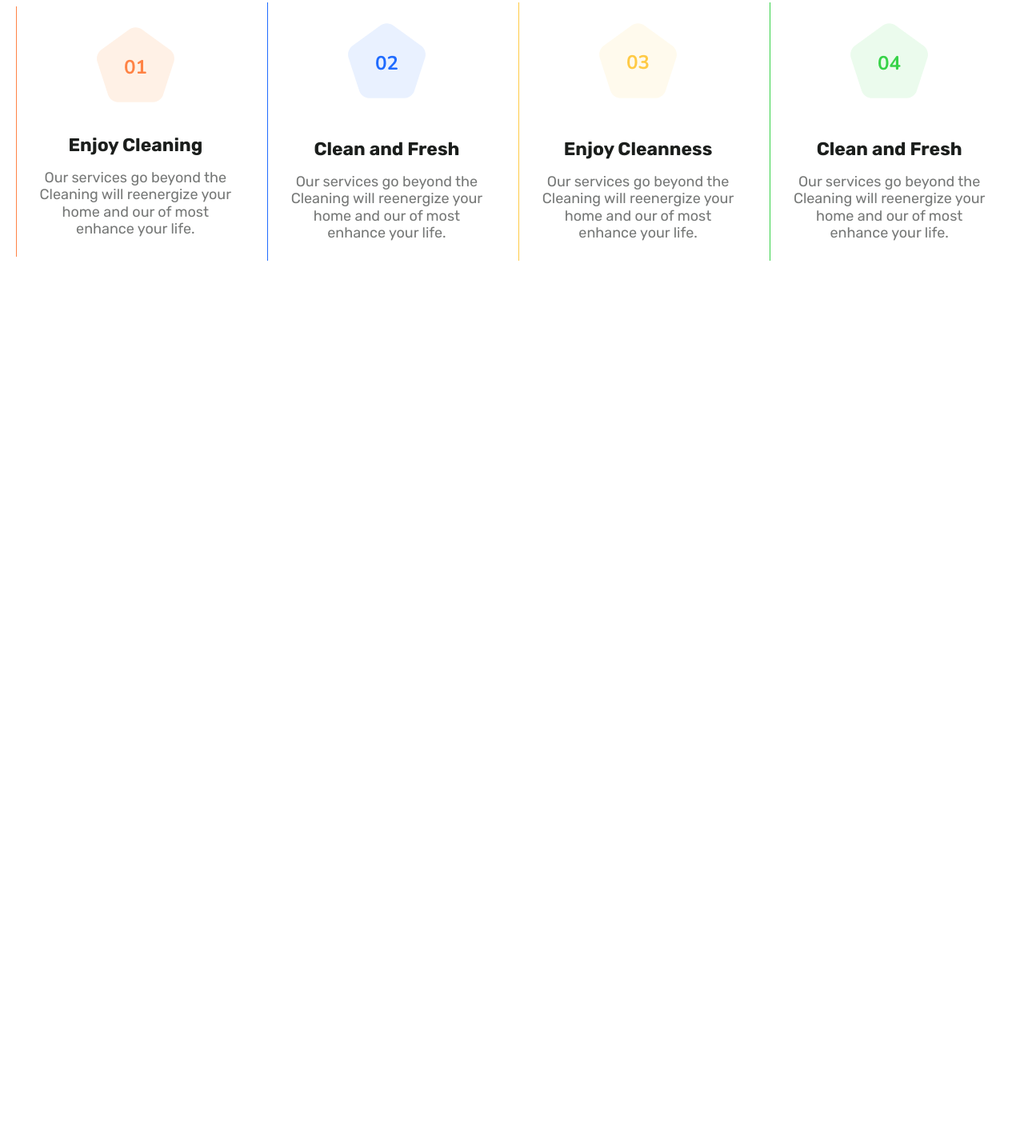
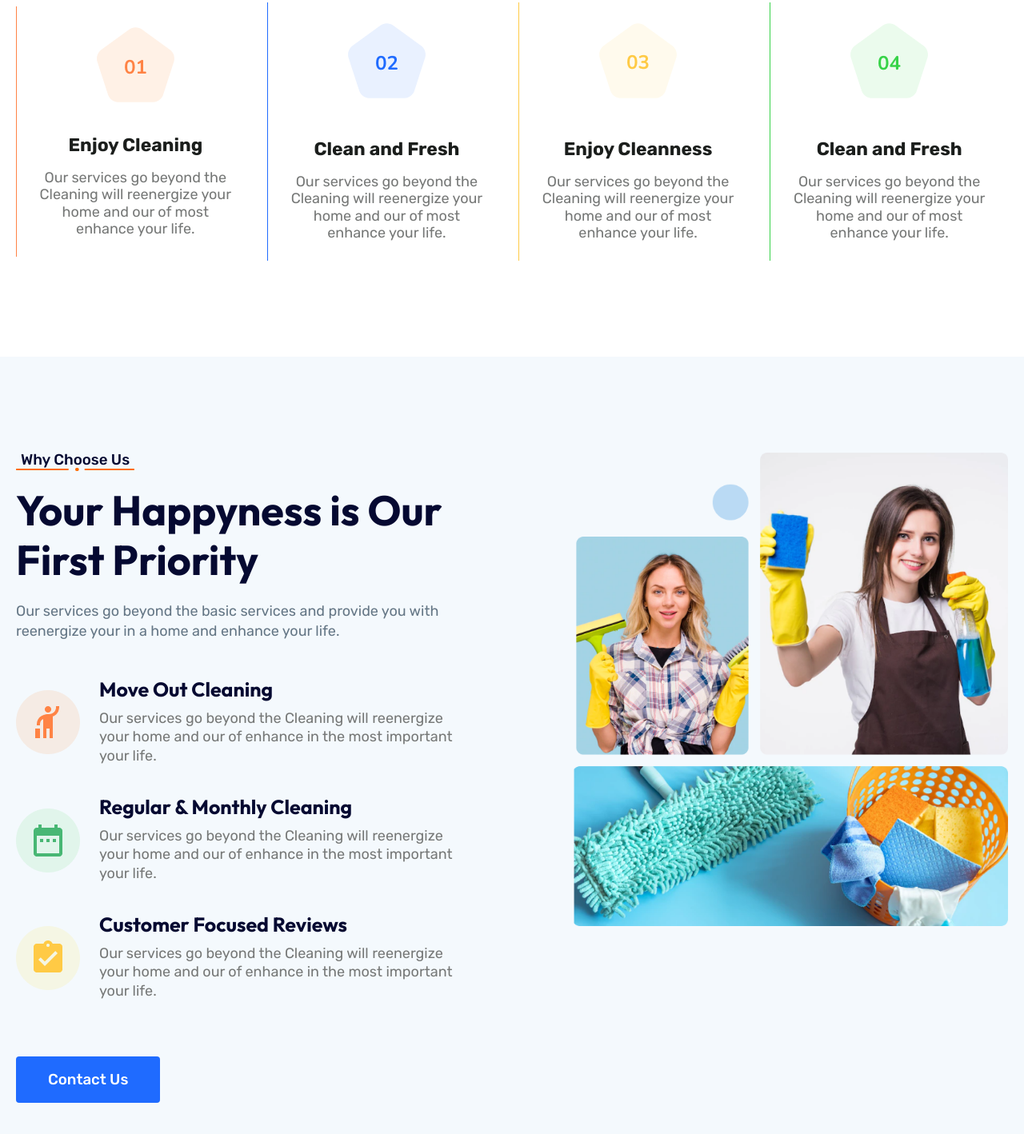
Before and after one commit to IvanZubrei/cleaning-service, a plain HTML site: page index.html in a window 1280 px wide. Shown: the part 2772-4190 px from the top of the page at 80% size. Before the commit the page ends 3098 px from the top, so only its background shows below. Drawn offline with Linux system fonts and the light colour scheme.

Commit message:
add section choose

```diff
--- a/css/style.css
+++ b/css/style.css
@@ -405,3 +405,59 @@ body{
   font-weight: 700;
   margin: 40px 0 16px 0;
 }
+
+.choose{
+  background-color: #F4F9FD;
+  padding: 120px 0;
+}
+
+.chose__wrapper{
+  display: flex;
+  justify-content: space-between;
+}
+
+.choose__inner{
+  width: 50%;
+}
+
+.choose__illustration{
+  width: 100%;
+}
+
+.choose__title{
+  width: 100%;
+}
+
+.choose__subtitle{
+  width: 95%;
+}
+
+.choose__list{
+  margin-bottom: 70px;
+}
+
+.choose__item{
+  display: flex;
+  align-items: center;
+}
+
+.choose__item:not(:last-child){
+  margin-bottom: 40px;
+}
+
+.choose__text-subject{
+  color: #050931;
+  font-size: calc(var(--index) * 1.2);
+  font-weight: 600;
+  font-family: 'Outfit', sans-serif;
+  margin-bottom: 12px;
+}
+
+.choose__text-subtitle{
+  line-height: 1.3;
+  width: 90%;
+}
+
+.choose__icon{
+  margin-right: 24px;
+}
--- a/index.html
+++ b/index.html
@@ -185,24 +185,74 @@
       <li class="process__item">
         <img src="pictures/icons/orange-pentagon.png" alt="Step icon">
         <h4 class="process__subject">Enjoy Cleaning</h4>
-        <p class="process__subtitle">Our services go beyond the Cleaning will reenergize your home and our of most enhance your life.</p>
+        <p class="process__subtitle">Our services go beyond the Cleaning will reenergize your home and our of most
+          enhance your life.</p>
       </li>
       <li class="process__item">
         <img src="pictures/icons/blue-pentagon.png" alt="Step icon">
         <h4 class="process__subject">Clean and Fresh</h4>
-        <p class="process__subtitle">Our services go beyond the Cleaning will reenergize your home and our of most enhance your life.</p>
+        <p class="process__subtitle">Our services go beyond the Cleaning will reenergize your home and our of most
+          enhance your life.</p>
       </li>
       <li class="process__item">
         <img src="pictures/icons/yellow-pentagon.png" alt="Step icon">
         <h4 class="process__subject">Enjoy Cleanness</h4>
-        <p class="process__subtitle">Our services go beyond the Cleaning will reenergize your home and our of most enhance your life.</p>
+        <p class="process__subtitle">Our services go beyond the Cleaning will reenergize your home and our of most
+          enhance your life.</p>
       </li>
       <li class="process__item">
         <img src="pictures/icons/green-pentagon.png" alt="Step icon">
         <h4 class="process__subject">Clean and Fresh</h4>
-        <p class="process__subtitle">Our services go beyond the Cleaning will reenergize your home and our of most enhance your life.</p>
+        <p class="process__subtitle">Our services go beyond the Cleaning will reenergize your home and our of most
+          enhance your life.</p>
       </li>
     </ul>
+  </section>
+  <section class="choose">
+    <div class="chose__wrapper container">
+      <div class="choose__inner">
+        <div class="section__title choose__title">
+          <p class="section__subject choose__subject">
+            Why Choose Us
+            <img class="subject-icon" src="pictures/icons/title-element__big.png" alt="Element icon">
+          </p>
+          <h2 class="section__suptitle choose__suptitle">
+            Your Happyness is Our First Priority
+          </h2>
+          <p class="section__subtitle choose__subtitle">
+            Our services go beyond the basic services and provide you with reenergize your in a home and enhance your
+            life.
+          </p>
+        </div>
+        <ul class="choose__list">
+          <li class="choose__item">
+            <img class="choose__icon" src="pictures/icons/move-out-cleaning-icon.png" alt="Choose icon">
+          <div class="choose__text">
+            <h3 class="choose__text-subject">Move Out Cleaning</h3>
+            <p class="choose__text-subtitle">Our services go beyond the Cleaning will reenergize your home and our of enhance in the most important your life.</p>
+          </div>
+          </li>
+          <li class="choose__item">
+            <img class="choose__icon" src="pictures/icons/regular-and-monthly-cleaning-icon.png" alt="Choose icon">
+          <div class="choose__text">
+            <h3 class="choose__text-subject">Regular & Monthly Cleaning</h3>
+            <p class="choose__text-subtitle">Our services go beyond the Cleaning will reenergize your home and our of enhance in the most important your life.</p>
+          </div>
+          </li>
+          <li class="choose__item">
+            <img class="choose__icon" src="pictures/icons/customer-focused-reviews-icon.png" alt="Choose icon">
+          <div class="choose__text">
+            <h3 class="choose__text-subject">Customer Focused Reviews</h3>
+            <p class="choose__text-subtitle">Our services go beyond the Cleaning will reenergize your home and our of enhance in the most important your life.</p>
+          </div>
+          </li>
+        </ul>
+        <button class="button">Contact Us</button>
+      </div>
+      <div class="illustration-wrapper">
+        <img class="choose__illustration" src="pictures/illustrations/choose-illustration.png" alt="Girl photo">
+      </div>
+    </div>
   </section>
 </main>
 
```
